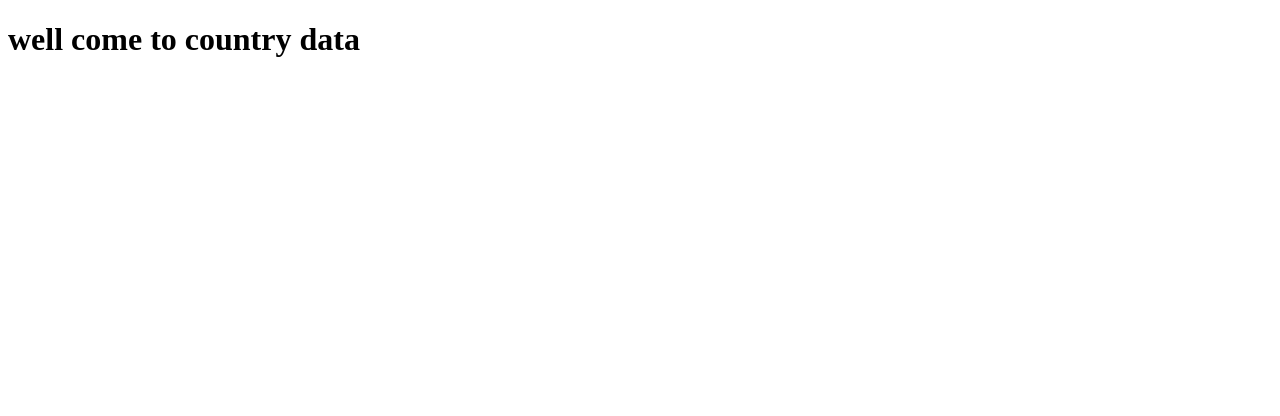
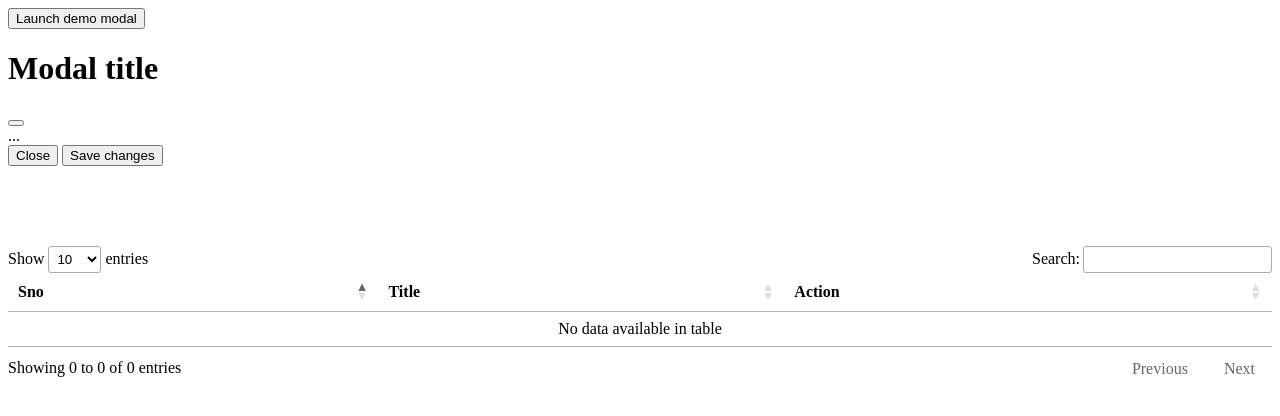
Before and after one commit to shaharyar522/SmartRegAdmin, a PHP site: page /incs/country_table.php in a window 1280 px wide. Shown: the top 416 px of the page. Run offline with PHP 8.4, Linux system fonts and the light colour scheme; data that the repository does not hold is empty; some libraries are stand-ins or nearby versions.

Commit message:
Working on Edit and delete in this project

```diff
--- a/admin/css/hidden_form.css
+++ b/admin/css/hidden_form.css
@@ -36,7 +36,7 @@
     }
 
     .container {
-        background-color: #2a4479c7;
+        background-color: #2C5F2D;
         padding: 15px;
         border-radius: 6px;
         box-shadow: 0 4px 6px rgba(0, 0, 0, 0.2);
--- a/admin/incs/Dashboard.php
+++ b/admin/incs/Dashboard.php
@@ -1,6 +1,5 @@
 <!DOCTYPE html>
 <html lang="en">
-
 <head>
     <meta charset="UTF-8">
     <meta name="viewport" content="width=device-width, initial-scale=1.0">
@@ -8,7 +7,6 @@
     <link rel="stylesheet" href="./css/button.css">
     <script src="https://cdn.jsdelivr.net/npm/sweetalert2@11"></script>
 </head>
-
 <body>
     <!-- Buttons to show Forms -->
     <div class="top-section">
--- a/admin/incs/country_table.php
+++ b/admin/incs/country_table.php
@@ -1,16 +1,98 @@
+<!DOCTYPE html>
+<html lang="en">
+
+<head>
+    <meta charset="UTF-8">
+    <meta name="viewport" content="width=device-width, initial-scale=1.0">
+    <!-- DataTables CSS -->
+    <link rel="stylesheet" href="https://cdn.datatables.net/1.13.6/css/jquery.dataTables.min.css">
+    <!-- jQuery (Required for DataTables) -->
+    <script src="https://code.jquery.com/jquery-3.7.1.min.js"></script>
+    <!-- DataTables JS -->
+    <script src="https://cdn.datatables.net/1.13.6/js/jquery.dataTables.min.js"></script>
+
+</head>
+
+<body>
+    <?php require_once("conn.php")?>
+        <!-- modal hian harmay apass -->
+     <!-- Button trigger modal -->
+<button type="button" class="btn btn-primary" data-bs-toggle="modal" data-bs-target="#exampleModal">
+  Launch demo modal
+</button>
+
+<!-- Modal -->
+<div class="modal fade" id="exampleModal" tabindex="-1" aria-labelledby="exampleModalLabel" aria-hidden="true">
+  <div class="modal-dialog">
+    <div class="modal-content">
+      <div class="modal-header">
+        <h1 class="modal-title fs-5" id="exampleModalLabel">Modal title</h1>
+        <button type="button" class="btn-close" data-bs-dismiss="modal" aria-label="Close"></button>
+      </div>
+      <div class="modal-body">
+        ...
+      </div>
+      <div class="modal-footer">
+        <button type="button" class="btn btn-secondary" data-bs-dismiss="modal">Close</button>
+        <button type="button" class="btn btn-primary">Save changes</button>
+      </div>
+    </div>
+  </div>
+</div>
+
+<!-- End modal  -->
+
+
+    <!-- this is table  -->
+    <div class="container my-4">
+        <h1 class="text-center fw-bold" style="color: white;">Country Data</h1>
+        <table class="table" id="myTable">
+            <thead>
+                <tr>
+                    <th>Sno</th>
+                    <th>Title</th>
+                    <th>Action</th>
+                </tr>
+            </thead>
+            <tbody>
+                <?php
+                $query = "SELECT * FROM country";
+                $result = mysqli_query($conn, $query);
+                $country_id  = 0;
+                while ($row = mysqli_fetch_assoc($result)) {
+                    $country_id++;
+                    echo "<tr>
+                         <th>" . $country_id  . "</th>
+                          <td>" . $row['country_title'] . "</td>
+                          <td><button class='edit btn btn-sm btn-primary'>Edit</button>
+                          <button class='delete_country_button btn btn-sm btn-danger' id=d" . $row['country_id'] . ">Delete</button></td></tr>";
+                }
+                ?>
+            </tbody>
+        </table>
+    </div>
+
+
+<script>
+    edits_button = document.getElementsByClassName('edit');
+    Array.from(edits_button).forEach((element)=>{
+        element.addEventListener("click", (e)=>{
+            console.log("edit", e.target);
+        })
+
+    })
+</script>
 
 
 
-<!DOCTYPE html>
-<html lang="en">
-<head>
-    <meta charset="UTF-8">
-    <meta name="viewport" content="width=device-width, initial-scale=1.0">
-</head>
-<body>
-
-<h1>well come to country data</h1>
 
 
+<!-- At the bottom before </body> -->
+<script>
+    $(document).ready(function () {
+        $('#myTable').DataTable();
+    });
+</script>
 </body>
+
 </html>
--- /dev/null
+++ b/admin/incs/flow_edit_delete.txt
@@ -0,0 +1,5 @@
+
+
+// first modal paste witth boot strap
+// edit button ko class dain guy
+//
```
Also changed, not shown: admin/index.php (+18 -18 lines), admin/js/hidden_sidebar.js (+25 -30 lines).
